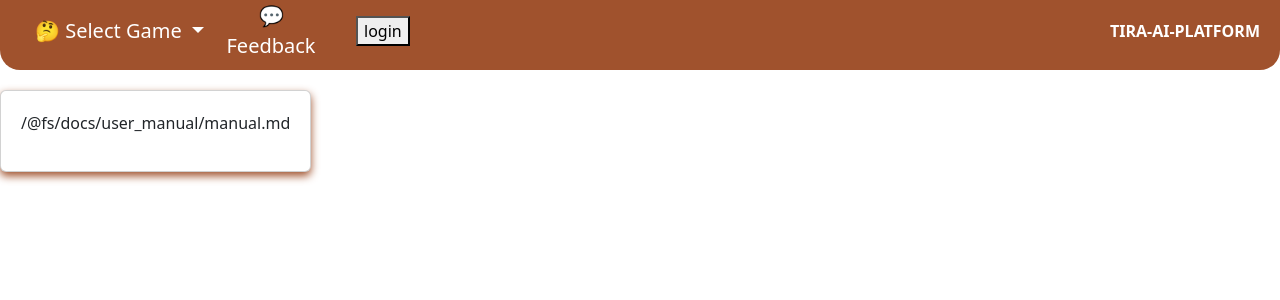
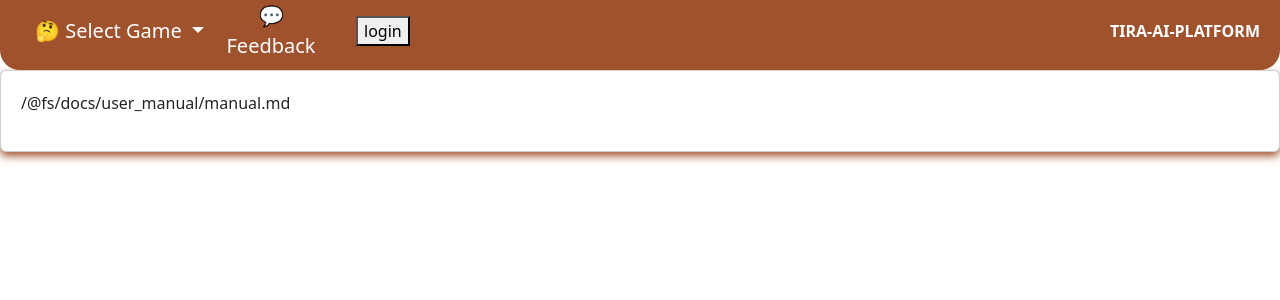
Before and after one commit to game-ai-platform-team/tira-ai-platform, a React (Vite) app in the folder frontend/: page / in a window 1280 px wide. Shown: the top 300 px of the page. Built offline with nearby package versions, Linux system fonts and the light colour scheme; what kokopu would draw is missing.

Commit message:
Feat(#122): Refactor router logic, add manuals for each game
Co-authored-by: Emilia Kupsanen <92013457+emlyy@users.noreply.github.com>
Co-authored-by: Eljas Veijalainen <114503308+EljasV@users.noreply.github.com>

```diff
--- a/frontend/src/App.tsx
+++ b/frontend/src/App.tsx
@@ -1,6 +1,10 @@
+import { Route, Routes } from "react-router-dom";
 import GameView from "./components/GameView";
 import NavigationBar from "./components/NavigationBar";
 import "bootstrap/dist/css/bootstrap.min.css";
+import Home from "./components/Home";
+import CFourManual from "./components/CFourManual";
+import ChessManual from "./components/ChessManual";
 
 function App() {
     return (
@@ -9,7 +13,15 @@ function App() {
                 <NavigationBar />
             </header>
             <main>
-                <GameView />
+            <Routes>
+                <Route path="" element={<Home />} />
+                <Route path="/chess" element={<GameView game = "chess" />} />
+                <Route path="/connect_four" element={<GameView game = "connectfour" />} />
+                <Route path="/gomoku" element={<GameView game = "gomoku" />} />
+                <Route path="/othello" element={<GameView game = "othello" />} />
+                <Route path="/chessmanual" element={<ChessManual />} />
+                <Route path="/cfourmanual" element={<CFourManual />} />
+            </Routes>
             </main>
         </div>
     );
--- /dev/null
+++ b/frontend/src/components/CFourManual.tsx
@@ -0,0 +1,12 @@
+import ReactMarkdown from "react-markdown";
+import connect_four from "../../../docs/user_manual/connect_four.md";
+
+const CFourManual = () => {
+    return (
+        <div className="card">
+            <ReactMarkdown>{connect_four}</ReactMarkdown>
+        </div>
+    );
+};
+
+export default CFourManual;
--- /dev/null
+++ b/frontend/src/components/ChessManual.tsx
@@ -0,0 +1,12 @@
+import ReactMarkdown from "react-markdown";
+import chess from "../../../docs/user_manual/chess.md";
+
+const ChessManual = () => {
+    return (
+        <div className="card">
+            <ReactMarkdown>{chess}</ReactMarkdown>
+        </div>
+    );
+};
+
+export default ChessManual;
--- a/frontend/src/components/GameView.tsx
+++ b/frontend/src/components/GameView.tsx
@@ -8,19 +8,16 @@ import TimeChart from "./TimeChart";
 import CSVCreator from "./CSVCreator.tsx";
 import { LogBox } from "./LogBox.tsx";
 import PlayerStats from "./PlayerStats.tsx";
-import { Route, Routes, useLocation } from "react-router-dom";
+import { Button } from "react-bootstrap";
 import Chessboard from "./Chessboard.tsx";
 import CFourboard from "./CFourboard.tsx";
-import Gomokuboard from "./Gomokuboard.tsx";
-import Othelloboard from "./Othelloboard.tsx";
-import Home from "./Home.tsx";
-import { Button } from "react-bootstrap";
 
-function GameView() {
-    const path = useLocation();
-    const game = path.pathname.split("/").pop();
-    const ispathempty = game !== undefined ? game : "";
 
+interface GameViewProps {
+    game: string;
+}
+
+function GameView(props: GameViewProps) {
     const moves = useAppSelector((state) => state.moves);
 
     const stats = statisticsService.getStatistics(moves);
@@ -28,6 +25,8 @@ function GameView() {
 
     const wStats = statisticsService.getStatistics(moves, 0);
     const bStats = statisticsService.getStatistics(moves, 1);
+
+    const gameBoard = (props.game === "chess" ? <Chessboard /> : <CFourboard />)
 
     const handleCopyPGN = () => {
         const text = statisticsService.uciToPGN(moves);
@@ -48,26 +47,34 @@ function GameView() {
 
     return (
         <div id="game-view">
-            {ispathempty && (
             <div className="card">
                 <SubmitForm />
             </div>
-            )}
-            <Routes>
-                <Route path="" element={<Home />} />
-                <Route path="/chess" element={<Chessboard />} />
-                <Route path="/connect_four" element={<CFourboard />} />
-                <Route path="/gomoku" element={<Gomokuboard />} />
-                <Route path="/othello" element={<Othelloboard />} />
-            </Routes>
+            {gameBoard}
+            <Button
+                onClick={() => {
+                    let instructionsWindow = undefined
+                    if (props.game === "chess") {
+                        instructionsWindow = window.open(
+                            "chessmanual",
+                            "_blank",
+                            "width=600,height=400",
+                        );
+                    }
+                    if (props.game === "connect_four") {
+                        instructionsWindow = window.open(
+                            "cfourmanual",
+                            "_blank",
+                            "width=600,height=400",
+                        );
+                    }
 
-            {ispathempty && (
-                <Button
-                    onClick={() => (
-                        <div className="card">
-                            <Home />
-                        </div>
-                    )}
+                    if (instructionsWindow !== undefined && instructionsWindow !== null) {
+                        instructionsWindow.focus();
+                    } else {
+                        console.error("Popup blocked by browser");
+                    }
+                }}
                 className="instruction-button"
                 variant="flat"
                 size="lg"
@@ -76,14 +83,11 @@ function GameView() {
             >
                 Instructions
             </Button>
-            )}
 
-            {ispathempty && (
             <div className="card">
                 <MoveList handleCopyPGN={handleCopyPGN} />
                 <CSVCreator moves={moves} />
             </div>
-            )}
 
             {stats && (
                 <div id="statistics" className="card">
@@ -103,11 +107,9 @@ function GameView() {
                 </div>
             )}
 
-            {ispathempty && (
             <div className="card">
                 <LogBox />
             </div>
-            )}
         </div>
     );
 }
```
Lines whose indentation alone changed are shown as unchanged.
